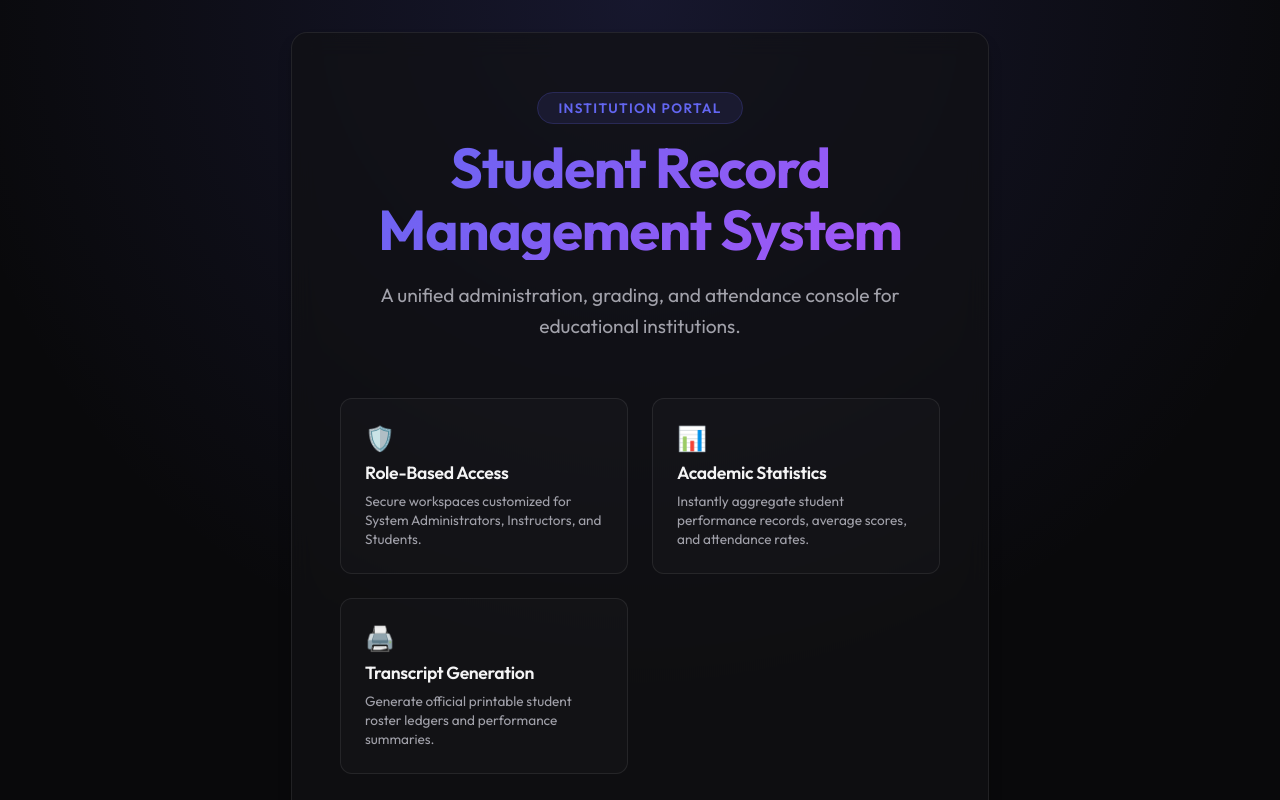
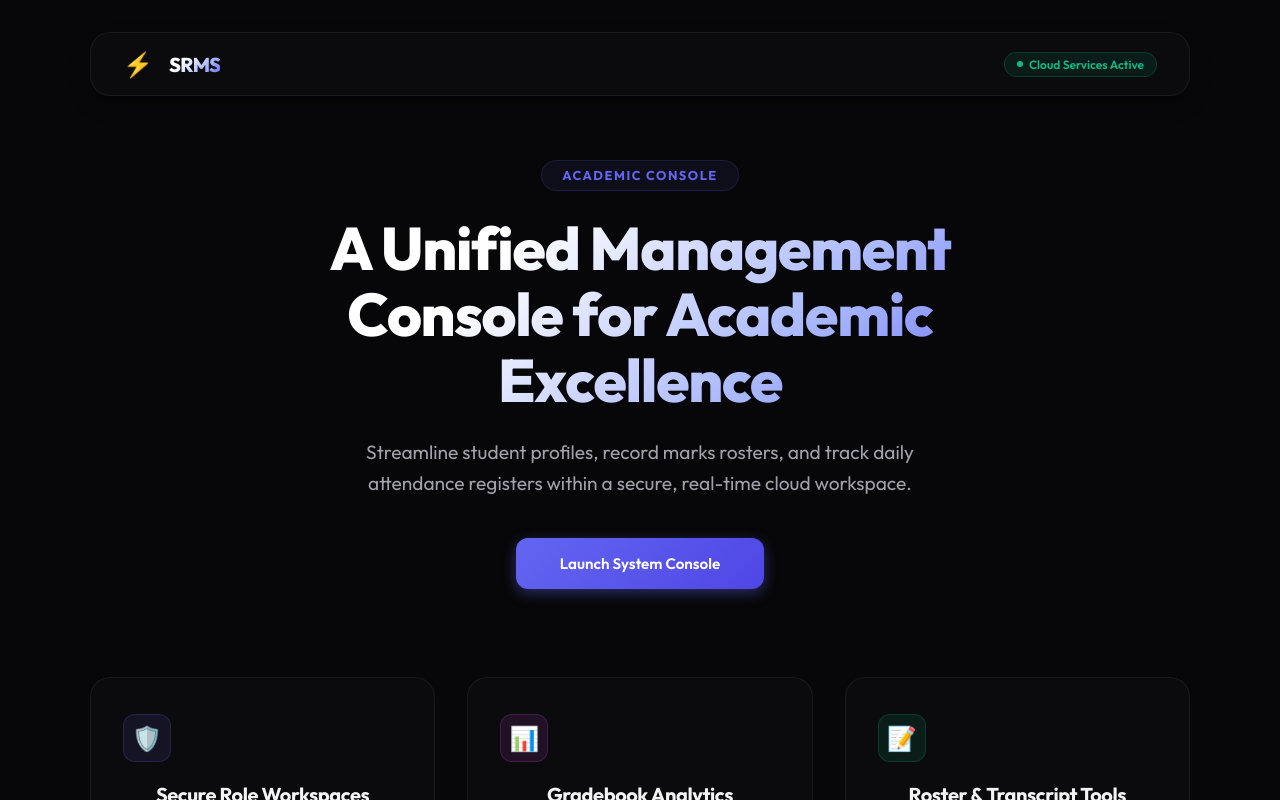
Before and after one commit to syedsahilshah1/Student-record-management-system-, a Next.js app: page / in a window 1280 px wide. Built offline with nearby package versions, Linux system fonts and the light colour scheme; no server answers.

Commit message:
design: enhance landing page visuals and CSS styles

```diff
--- a/src/app/globals.css
+++ b/src/app/globals.css
@@ -1,23 +1,23 @@
 /* Import Google Font */
-@import url('https://fonts.googleapis.com/css2?family=Outfit:wght@300;400;500;600;700&display=swap');
+@import url('https://fonts.googleapis.com/css2?family=Outfit:wght@300;400;500;600;700;800&display=swap');
 
 :root {
-  --font-sans: 'Outfit', -apple-system, BlinkMacSystemFont, 'Segoe UI', Roboto, Oxygen, Ubuntu, Cantare8, sans-serif;
+  --font-sans: 'Outfit', -apple-system, BlinkMacSystemFont, 'Segoe UI', Roboto, Oxygen, Ubuntu, Cantarell, sans-serif;
 
   /* Harmonious Dark Palette */
-  --bg-app: #09090b;
-  --bg-surface: #121214;
-  --bg-surface-elevated: #1a1a1e;
-  --bg-glass: rgba(18, 18, 20, 0.7);
-  --border-glass: rgba(255, 255, 255, 0.08);
+  --bg-app: #070709;
+  --bg-surface: #0e0e11;
+  --bg-surface-elevated: #15151a;
+  --bg-glass: rgba(14, 14, 17, 0.75);
+  --border-glass: rgba(255, 255, 255, 0.06);
 
   /* Accents */
   --primary: #6366f1; /* Indigo */
   --primary-hover: #4f46e5;
   --primary-glow: rgba(99, 102, 241, 0.15);
 
-  --secondary: #a855f7; /* Purple */
-  --secondary-hover: #9333ea;
+  --secondary: #d946ef; /* Magenta/Purple */
+  --secondary-hover: #c084fc;
 
   /* Semantic Statuses */
   --color-success: #10b981;
@@ -32,21 +32,21 @@
   /* Text */
   --text-primary: #f4f4f5;
   --text-secondary: #a1a1aa;
-  --text-muted: #71717a;
+  --text-muted: #61616a;
 
   /* Card shadows */
   --shadow-sm: 0 1px 2px 0 rgba(0, 0, 0, 0.05);
   --shadow-md: 0 4px 6px -1px rgba(0, 0, 0, 0.1), 0 2px 4px -1px rgba(0, 0, 0, 0.06);
-  --shadow-lg: 0 10px 15px -3px rgba(0, 0, 0, 0.3), 0 4px 6px -2px rgba(0, 0, 0, 0.2);
-  --shadow-glow: 0 0 20px 0 rgba(99, 102, 241, 0.2);
+  --shadow-lg: 0 10px 25px -5px rgba(0, 0, 0, 0.3), 0 8px 10px -6px rgba(0, 0, 0, 0.3);
+  --shadow-glow: 0 0 25px 0 rgba(99, 102, 241, 0.25);
 
   --radius-sm: 6px;
   --radius-md: 12px;
-  --radius-lg: 16px;
+  --radius-lg: 20px;
   --radius-full: 9999px;
 
   --sidebar-width: 260px;
-  --transition-smooth: all 0.3s cubic-bezier(0.4, 0, 0.2, 1);
+  --transition-smooth: all 0.4s cubic-bezier(0.16, 1, 0.3, 1);
 }
 
 /* Reset and base styles */
@@ -102,15 +102,15 @@ a:hover {
 /* Utility Layouts */
 .glass-panel {
   background: var(--bg-glass);
-  backdrop-filter: blur(12px);
-  -webkit-backdrop-filter: blur(12px);
+  backdrop-filter: blur(16px);
+  -webkit-backdrop-filter: blur(16px);
   border: 1px solid var(--border-glass);
   border-radius: var(--radius-lg);
   box-shadow: var(--shadow-lg);
 }
 
 .gradient-text {
-  background: linear-gradient(135deg, var(--primary), var(--secondary));
+  background: linear-gradient(135deg, #fff 30%, #a5b4fc 70%, var(--primary) 100%);
   -webkit-background-clip: text;
   -webkit-text-fill-color: transparent;
   background-clip: text;
@@ -120,9 +120,78 @@ a:hover {
   background: linear-gradient(135deg, var(--primary), var(--secondary));
 }
 
+/* Background floating blobs */
+.blob {
+  position: absolute;
+  width: 500px;
+  height: 500px;
+  border-radius: 50%;
+  filter: blur(140px);
+  z-index: -1;
+  opacity: 0.2;
+  pointer-events: none;
+  animation: float-blob 22s infinite alternate ease-in-out;
+}
+
+.blob-1 {
+  background: var(--primary);
+  top: -10%;
+  left: -5%;
+}
+
+.blob-2 {
+  background: var(--secondary);
+  bottom: -10%;
+  right: -5%;
+  animation-delay: -6s;
+}
+
+@keyframes float-blob {
+  0% { transform: translate(0, 0) scale(1); }
+  50% { transform: translate(100px, 60px) scale(1.15); }
+  100% { transform: translate(-50px, -90px) scale(0.9); }
+}
+
+/* Premium card hover effects */
+.premium-card {
+  background: rgba(255, 255, 255, 0.02);
+  border: 1px solid var(--border-glass);
+  border-radius: var(--radius-lg);
+  padding: 2.25rem 2rem;
+  transition: var(--transition-smooth);
+  position: relative;
+  overflow: hidden;
+  display: flex;
+  flex-direction: column;
+  gap: 0.75rem;
+}
+
+.premium-card:hover {
+  transform: translateY(-6px);
+  border-color: rgba(99, 102, 241, 0.4);
+  box-shadow: 0 15px 35px -10px rgba(99, 102, 241, 0.3);
+  background: rgba(255, 255, 255, 0.04);
+}
+
+.premium-card::before {
+  content: '';
+  position: absolute;
+  top: 0;
+  left: 0;
+  width: 100%;
+  height: 2px;
+  background: linear-gradient(90deg, transparent, var(--primary), transparent);
+  transform: translateX(-100%);
+  transition: transform 0.6s ease;
+}
+
+.premium-card:hover::before {
+  transform: translateX(100%);
+}
+
 /* Micro-animations */
 @keyframes fadeIn {
-  from { opacity: 0; transform: translateY(10px); }
+  from { opacity: 0; transform: translateY(15px); }
   to { opacity: 1; transform: translateY(0); }
 }
 
@@ -141,11 +210,11 @@ a:hover {
 }
 
 .animate-fade {
-  animation: fadeIn 0.4s ease-out forwards;
+  animation: fadeIn 0.5s cubic-bezier(0.16, 1, 0.3, 1) forwards;
 }
 
 .animate-slide-left {
-  animation: slideInLeft 0.3s ease-out forwards;
+  animation: slideInLeft 0.4s cubic-bezier(0.16, 1, 0.3, 1) forwards;
 }
 
 /* Forms & Inputs */
@@ -221,28 +290,29 @@ a:hover {
 }
 
 .btn:active {
-  transform: scale(0.98);
+  transform: scale(0.97);
 }
 
 .btn-primary {
-  background: linear-gradient(135deg, var(--primary), var(--secondary));
+  background: linear-gradient(135deg, var(--primary), #4f46e5);
   color: white;
-  box-shadow: 0 4px 12px rgba(99, 102, 241, 0.3);
+  box-shadow: 0 4px 14px rgba(99, 102, 241, 0.4);
 }
 
 .btn-primary:hover {
   filter: brightness(1.1);
-  box-shadow: var(--shadow-glow);
+  box-shadow: 0 6px 20px rgba(99, 102, 241, 0.5);
 }
 
 .btn-secondary {
-  background: rgba(255, 255, 255, 0.08);
+  background: rgba(255, 255, 255, 0.05);
   color: var(--text-primary);
   border: 1px solid var(--border-glass);
 }
 
 .btn-secondary:hover {
-  background: rgba(255, 255, 255, 0.12);
+  background: rgba(255, 255, 255, 0.09);
+  border-color: rgba(255, 255, 255, 0.15);
 }
 
 .btn-danger {
--- a/src/app/page.tsx
+++ b/src/app/page.tsx
@@ -12,114 +12,205 @@ export default function LandingPage() {
       minHeight: "100vh",
       display: "flex",
       flexDirection: "column",
-      justifyContent: "center",
+      justifyContent: "flex-start",
       alignItems: "center",
-      padding: "2rem",
-      background: "radial-gradient(circle at top, rgba(99, 102, 241, 0.15) 0%, rgba(9, 9, 11, 0) 60%)"
+      padding: "2rem 1.5rem",
+      background: "var(--bg-app)",
+      position: "relative",
+      overflow: "hidden"
     }}>
-      <div className="glass-panel animate-fade" style={{
-        maxWidth: "850px",
-        padding: "4rem 3rem",
-        textAlign: "center",
+      {/* Background Blobs */}
+      <div className="blob blob-1"></div>
+      <div className="blob blob-2"></div>
+
+      {/* Navigation Header */}
+      <header className="glass-panel" style={{
+        width: "100%",
+        maxWidth: "1100px",
+        display: "flex",
+        justifyContent: "space-between",
+        alignItems: "center",
+        padding: "1rem 2rem",
+        marginBottom: "4rem",
+        zIndex: 5
+      }}>
+        <div style={{ display: "flex", alignItems: "center", gap: "1rem" }}>
+          <span style={{ fontSize: "1.5rem" }}>⚡</span>
+          <span style={{ fontWeight: 800, fontSize: "1.25rem", letterSpacing: "-0.03em" }} className="gradient-text">
+            SRMS
+          </span>
+        </div>
+        <div style={{ display: "flex", alignItems: "center", gap: "1rem" }}>
+          <span style={{
+            fontSize: "0.75rem",
+            background: "rgba(16, 185, 129, 0.1)",
+            color: "var(--color-success)",
+            border: "1px solid rgba(16, 185, 129, 0.2)",
+            padding: "0.25rem 0.75rem",
+            borderRadius: "var(--radius-full)",
+            fontWeight: 600,
+            display: "flex",
+            alignItems: "center",
+            gap: "0.35rem"
+          }}>
+            <span style={{ width: "6px", height: "6px", borderRadius: "50%", background: "var(--color-success)" }}></span>
+            Cloud Services Active
+          </span>
+        </div>
+      </header>
+
+      {/* Main Container */}
+      <main className="animate-fade" style={{
+        width: "100%",
+        maxWidth: "1100px",
         display: "flex",
         flexDirection: "column",
         alignItems: "center",
-        gap: "2.5rem"
+        textAlign: "center",
+        gap: "4rem",
+        zIndex: 5
       }}>
-        <div>
+
+        {/* Hero Section */}
+        <div style={{ display: "flex", flexDirection: "column", alignItems: "center", gap: "1.5rem" }}>
           <span style={{
-            fontSize: "0.85rem",
-            background: "rgba(99, 102, 241, 0.1)",
+            fontSize: "0.8rem",
+            background: "rgba(99, 102, 241, 0.08)",
             color: "var(--primary)",
-            border: "1px solid rgba(99, 102, 241, 0.2)",
-            padding: "0.35rem 1.25rem",
+            border: "1px solid rgba(99, 102, 241, 0.15)",
+            padding: "0.4rem 1.25rem",
             borderRadius: "var(--radius-full)",
-            fontWeight: 600,
+            fontWeight: 700,
             textTransform: "uppercase",
-            letterSpacing: "0.1em"
+            letterSpacing: "0.12em"
           }}>
-            Institution Portal
+            Academic Console
           </span>
           <h1 className="gradient-text" style={{
-            fontSize: "3.5rem",
+            fontSize: "3.75rem",
             fontWeight: 800,
             lineHeight: 1.1,
-            marginTop: "1.25rem",
-            marginBottom: "1.25rem"
+            maxWidth: "800px"
           }}>
-            Student Record<br />Management System
+            A Unified Management Console for Academic Excellence
           </h1>
           <p style={{
             fontSize: "1.2rem",
             color: "var(--text-secondary)",
-            maxWidth: "600px",
+            maxWidth: "640px",
             lineHeight: 1.6
           }}>
-            A unified administration, grading, and attendance console for educational institutions.
+            Streamline student profiles, record marks rosters, and track daily attendance registers within a secure, real-time cloud workspace.
           </p>
+          <div style={{ marginTop: "1rem" }}>
+            {user ? (
+              <Link href={`/dashboard/${user.role}`} className="btn btn-primary" style={{ padding: "1rem 2.75rem" }}>
+                Enter System Console &rarr;
+              </Link>
+            ) : (
+              <Link href="/login" className="btn btn-primary" style={{ padding: "1rem 2.75rem" }}>
+                Launch System Console
+              </Link>
+            )}
+          </div>
         </div>
 
-        {/* Feature Grid */}
+        {/* Feature Grid Section */}
         <div style={{
           display: "grid",
-          gridTemplateColumns: "repeat(auto-fit, minmax(240px, 1fr))",
-          gap: "1.5rem",
+          gridTemplateColumns: "repeat(auto-fit, minmax(300px, 1fr))",
+          gap: "2rem",
           width: "100%",
-          margin: "1rem 0"
+          marginTop: "1.5rem"
         }}>
-          <div style={{
-            background: "rgba(255, 255, 255, 0.02)",
-            border: "1px solid var(--border-glass)",
-            borderRadius: "var(--radius-md)",
-            padding: "1.5rem",
-            textAlign: "left"
-          }}>
-            <span style={{ fontSize: "1.5rem" }}>🛡️</span>
-            <h3 style={{ fontSize: "1.1rem", margin: "0.5rem 0" }}>Role-Based Access</h3>
-            <p style={{ fontSize: "0.85rem", color: "var(--text-secondary)", lineHeight: 1.4 }}>
-              Secure workspaces customized for System Administrators, Instructors, and Students.
+          {/* Card 1 */}
+          <div className="premium-card">
+            <div style={{
+              width: "48px",
+              height: "48px",
+              borderRadius: "12px",
+              background: "rgba(99, 102, 241, 0.1)",
+              display: "flex",
+              justifyContent: "center",
+              alignItems: "center",
+              fontSize: "1.5rem",
+              border: "1px solid rgba(99, 102, 241, 0.2)",
+              color: "var(--primary)",
+              marginBottom: "0.5rem"
+            }}>
+              🛡️
+            </div>
+            <h3 style={{ fontSize: "1.25rem", fontWeight: 700, color: "var(--text-primary)" }}>
+              Secure Role Workspaces
+            </h3>
+            <p style={{ fontSize: "0.9rem", color: "var(--text-secondary)", lineHeight: 1.5 }}>
+              Isolated portal interfaces for Administrators, Teachers, and Students. Role verification secures every backend route.
             </p>
           </div>
-          <div style={{
-            background: "rgba(255, 255, 255, 0.02)",
-            border: "1px solid var(--border-glass)",
-            borderRadius: "var(--radius-md)",
-            padding: "1.5rem",
-            textAlign: "left"
-          }}>
-            <span style={{ fontSize: "1.5rem" }}>📊</span>
-            <h3 style={{ fontSize: "1.1rem", margin: "0.5rem 0" }}>Academic Statistics</h3>
-            <p style={{ fontSize: "0.85rem", color: "var(--text-secondary)", lineHeight: 1.4 }}>
-              Instantly aggregate student performance records, average scores, and attendance rates.
+
+          {/* Card 2 */}
+          <div className="premium-card">
+            <div style={{
+              width: "48px",
+              height: "48px",
+              borderRadius: "12px",
+              background: "rgba(217, 70, 239, 0.1)",
+              display: "flex",
+              justifyContent: "center",
+              alignItems: "center",
+              fontSize: "1.5rem",
+              border: "1px solid rgba(217, 70, 239, 0.2)",
+              color: "var(--secondary)",
+              marginBottom: "0.5rem"
+            }}>
+              📊
+            </div>
+            <h3 style={{ fontSize: "1.25rem", fontWeight: 700, color: "var(--text-primary)" }}>
+              Gradebook Analytics
+            </h3>
+            <p style={{ fontSize: "0.9rem", color: "var(--text-secondary)", lineHeight: 1.5 }}>
+              Automated subject marks aggregation. Dynamically computes GPA indices, credit weights, and letter grades.
             </p>
           </div>
-          <div style={{
-            background: "rgba(255, 255, 255, 0.02)",
-            border: "1px solid var(--border-glass)",
-            borderRadius: "var(--radius-md)",
-            padding: "1.5rem",
-            textAlign: "left"
-          }}>
-            <span style={{ fontSize: "1.5rem" }}>🖨️</span>
-            <h3 style={{ fontSize: "1.1rem", margin: "0.5rem 0" }}>Transcript Generation</h3>
-            <p style={{ fontSize: "0.85rem", color: "var(--text-secondary)", lineHeight: 1.4 }}>
-              Generate official printable student roster ledgers and performance summaries.
+
+          {/* Card 3 */}
+          <div className="premium-card">
+            <div style={{
+              width: "48px",
+              height: "48px",
+              borderRadius: "12px",
+              background: "rgba(16, 185, 129, 0.1)",
+              display: "flex",
+              justifyContent: "center",
+              alignItems: "center",
+              fontSize: "1.5rem",
+              border: "1px solid rgba(16, 185, 129, 0.2)",
+              color: "var(--color-success)",
+              marginBottom: "0.5rem"
+            }}>
+              📝
+            </div>
+            <h3 style={{ fontSize: "1.25rem", fontWeight: 700, color: "var(--text-primary)" }}>
+              Roster & Transcript Tools
+            </h3>
+            <p style={{ fontSize: "0.9rem", color: "var(--text-secondary)", lineHeight: 1.5 }}>
+              Compile daily attendance logs and export print-friendly student transcripts with custom print layout styles.
             </p>
           </div>
         </div>
 
-        <div style={{ display: "flex", gap: "1rem" }}>
-          {user ? (
-            <Link href={`/dashboard/${user.role}`} className="btn btn-primary" style={{ padding: "1rem 2.5rem" }}>
-              Enter System Console &rarr;
-            </Link>
-          ) : (
-            <Link href="/login" className="btn btn-primary" style={{ padding: "1rem 2.5rem" }}>
-              Enter System Console
-            </Link>
-          )}
-        </div>
-      </div>
+      </main>
+
+      {/* Footer */}
+      <footer style={{
+        marginTop: "8rem",
+        fontSize: "0.8rem",
+        color: "var(--text-muted)",
+        zIndex: 5,
+        textAlign: "center"
+      }}>
+        &copy; {new Date().getFullYear()} SRMS. All Rights Reserved.
+      </footer>
     </div>
   );
 }
```
